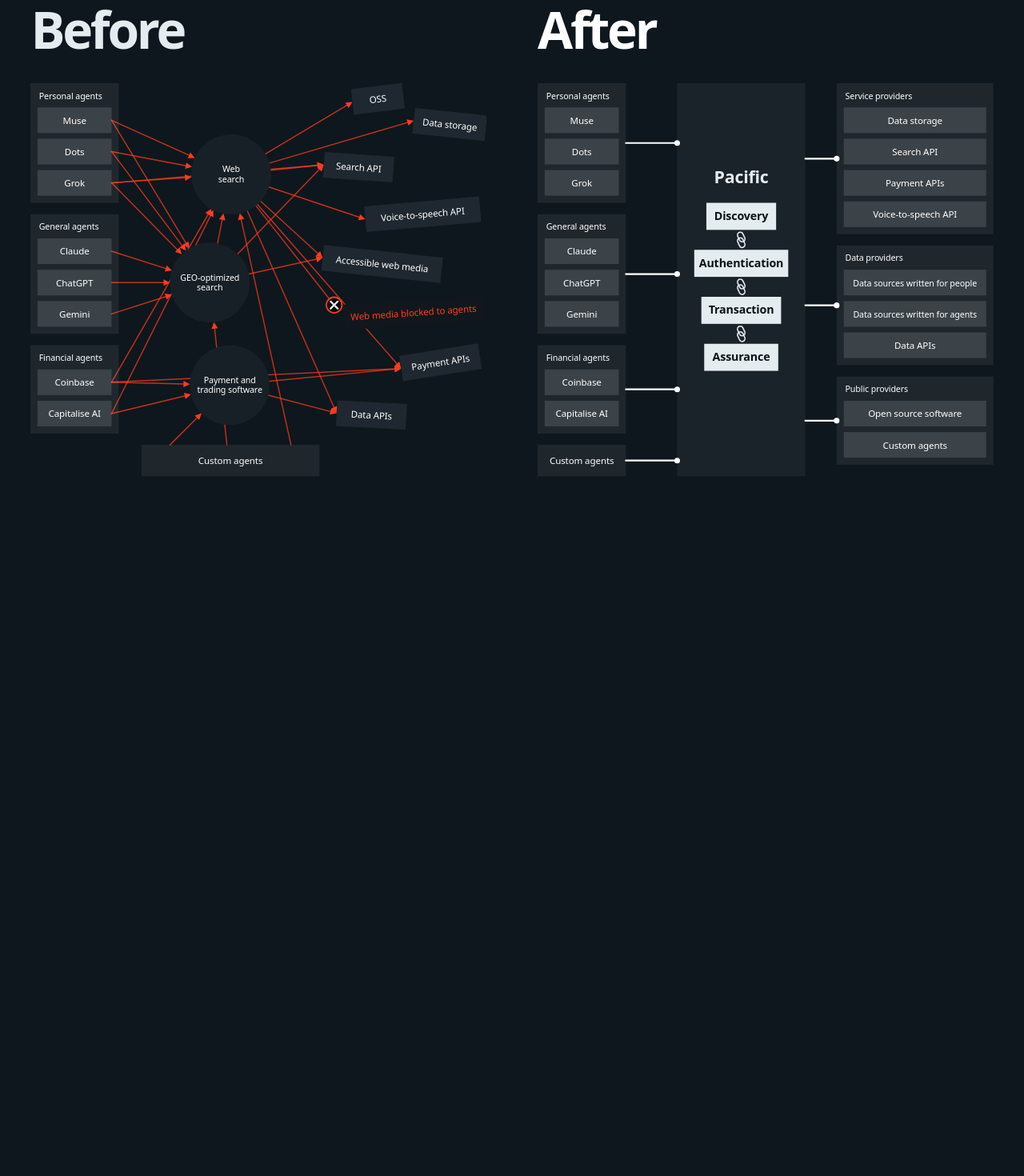
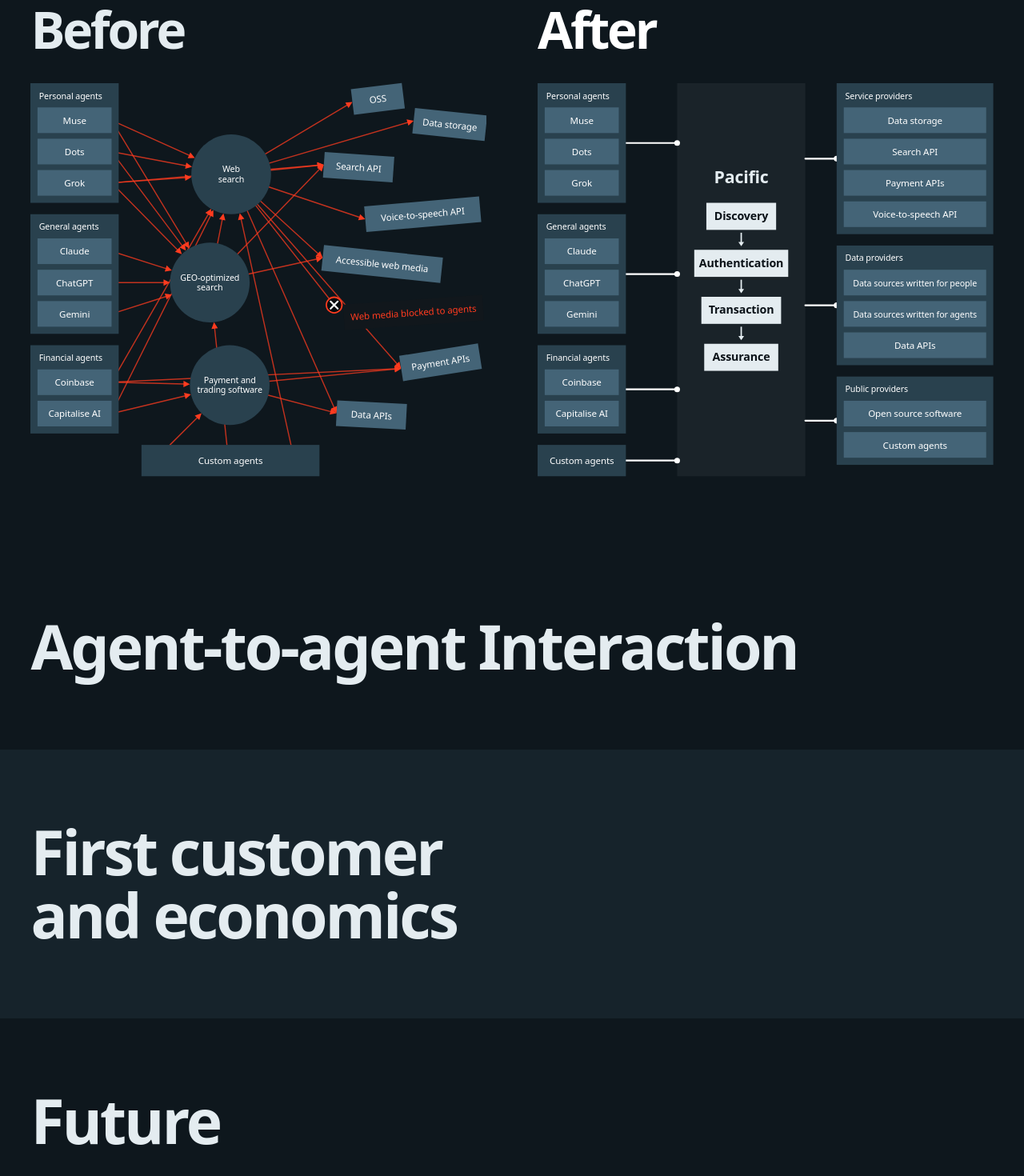
Before and after one commit to abelbirosh/Pacific, a React (Vite) app in the folder web/: page / in a window 1280 px wide. Shown: the part 843-2313 px from the top of the page at 80% size. Before the commit the page ends 1522 px from the top, so only its background shows below. Built offline with nearby package versions, Linux system fonts and the light colour scheme; a web font is replaced by a local one.

Commit message:
Increase diagram contrast, use stage arrows, and add requested chapters

```diff
--- a/web/src/App.tsx
+++ b/web/src/App.tsx
@@ -131,6 +131,22 @@
   )
 }
 
+function Chapters() {
+  return (
+    <>
+      <section className="chapter interaction" id="agent-to-agent-interaction" aria-labelledby="interaction-head">
+        <h2 id="interaction-head" data-reveal>Agent-to-agent Interaction</h2>
+      </section>
+      <section className="chapter economics" id="first-customer-and-economics" aria-labelledby="economics-head">
+        <h2 id="economics-head" data-reveal>First customer and economics</h2>
+      </section>
+      <section className="chapter future" id="future" aria-labelledby="future-head">
+        <h2 id="future-head" data-reveal>Future</h2>
+      </section>
+    </>
+  )
+}
+
 export default function App() {
   useReveal()
   useDrawDiagrams()
@@ -139,10 +155,11 @@
     <>
       <main>
         <Hero />
-        {/* below the video the page is one board: flat tiles butted together, the gaps are the lines */}
+        {/* The comparison shares the sea's background before the next chapters. */}
         <div className="board">
           <BeforeAfter />
         </div>
+        <Chapters />
       </main>
     </>
   )
--- a/web/src/Diagrams.tsx
+++ b/web/src/Diagrams.tsx
@@ -247,11 +247,9 @@
                 <Label x={center} y={y + 24} anchor="middle" size={16} weight={600}>{l}</Label>
               </g>
               {k < LAYERS.length - 1 && (
-                <g className="dg-chain" aria-hidden="true">
-                  <rect x={center - 4} y={y + bandH + 3} width={8} height={14} rx={4}
-                    transform={`rotate(-25 ${center} ${y + bandH + 10})`} />
-                  <rect x={center - 4} y={y + bandH + 11} width={8} height={14} rx={4}
-                    transform={`rotate(-25 ${center} ${y + bandH + 18})`} />
+                <g className="dg-stage-arrow" aria-hidden="true">
+                  <path d={`M${center},${y + bandH + 4} V${y + bandH + bandGap - 7}`} />
+                  <polygon points={`${center - 4},${y + bandH + bandGap - 11} ${center},${y + bandH + bandGap - 5} ${center + 4},${y + bandH + bandGap - 11}`} />
                 </g>
               )}
             </g>
--- a/web/src/styles.css
+++ b/web/src/styles.css
@@ -12,6 +12,8 @@
   --ink: #0b1218;
   --paper: #ffffff;
   --coral: #ff3b1f;
+  --diagram-panel: #29414e;
+  --diagram-chip: #446477;
 
   --font: 'Switzer', ui-sans-serif, system-ui, sans-serif;
   /* the face of speedrun's own headlines, used only for the alpha speedrun lockup */
@@ -119,10 +121,8 @@
 /* the diagrams: agents and providers are tinted panels, the tangle is coral, Pacific is the one solid thing */
 .diagram { width: 100%; height: auto; overflow: visible; }
 .diagram text { fill: var(--paper); font-family: var(--font); letter-spacing: -0.01em; }
-.dg-panel { fill: rgb(255 255 255 / 0.07); }
-.dg-chip, .dg-hub { fill: rgb(255 255 255 / 0.13); }
-.dg-before .dg-hub { fill: #182027; }
-.dg-before .dg-loose { fill: #1f2830; }
+.dg-panel, .dg-hub { fill: var(--diagram-panel); }
+.dg-chip { fill: var(--diagram-chip); }
 .dg-wire { fill: none; stroke-width: 1.6; stroke-linecap: round; }
 .dg-before .dg-wire { stroke: var(--coral); opacity: 0.75; }
 .dg-head { fill: var(--coral); }
@@ -137,7 +137,17 @@
 .dg-slab .dg-band { fill: var(--foam); }
 .dg-slab text { fill: var(--foam); }
 .dg-slab .dg-layer-label text { fill: var(--ink); }
-.dg-chain rect { fill: none; stroke: var(--foam); stroke-width: 1.8; }
+.dg-stage-arrow path { fill: none; stroke: var(--foam); stroke-width: 2; }
+.dg-stage-arrow polygon { fill: var(--foam); }
+
+/* Heading-only chapters, ready for the next content pass. */
+.chapter {
+  padding: clamp(4rem, 7vw, 7rem) var(--margin);
+  background: var(--sea); color: var(--foam);
+}
+.chapter h2 { max-width: 22ch; font-size: clamp(3rem, 6vw, 6rem); line-height: 1.02; }
+.economics { background: var(--tile); }
+.future { padding-bottom: clamp(5rem, 10vw, 10rem); }
 
 /* ---------- motion: masked title, tiles arriving in order, wires drawing in ---------- */
 @media (prefers-reduced-motion: no-preference) {
```
